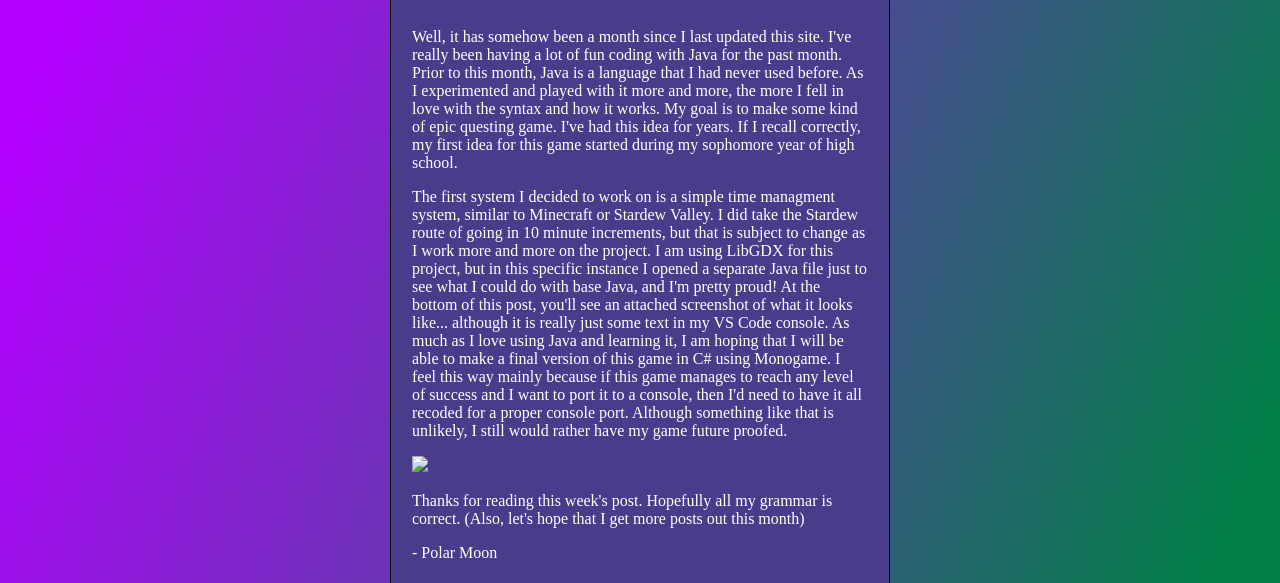
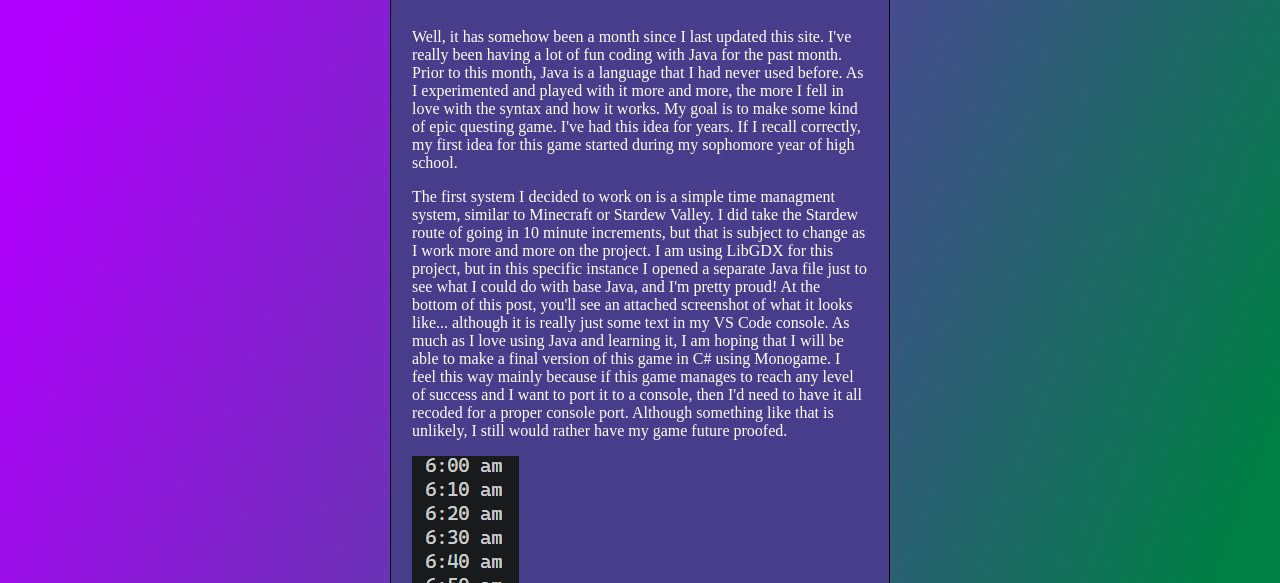
Before and after one commit to PolarMoonOST/PolarMoon.net, a plain HTML site: page index.html in a window 1280 px wide. Shown: the part 217-800 px from the top of the page. Drawn offline with Linux system fonts and the light colour scheme.

Commit message:
changed img file name

```diff
--- a/index.html
+++ b/index.html
@@ -59,7 +59,7 @@
                                        mainly because if this game manages to reach any level of success and I want to port it to a console, then I'd need to have it
                                        all recoded for a proper console port. Although something like that is unlikely, I still would rather have my game future proofed.
                                     </p>
-                                    <img src="siteImages/post2screenshot.png">
+                                    <img src="siteImages/Screenshot 2026-10-10 162321.png">
                                     <p>
                                         Thanks for reading this week's post. Hopefully all my grammar is correct. (Also, let's hope that I get more posts out
                                         this month)
```
